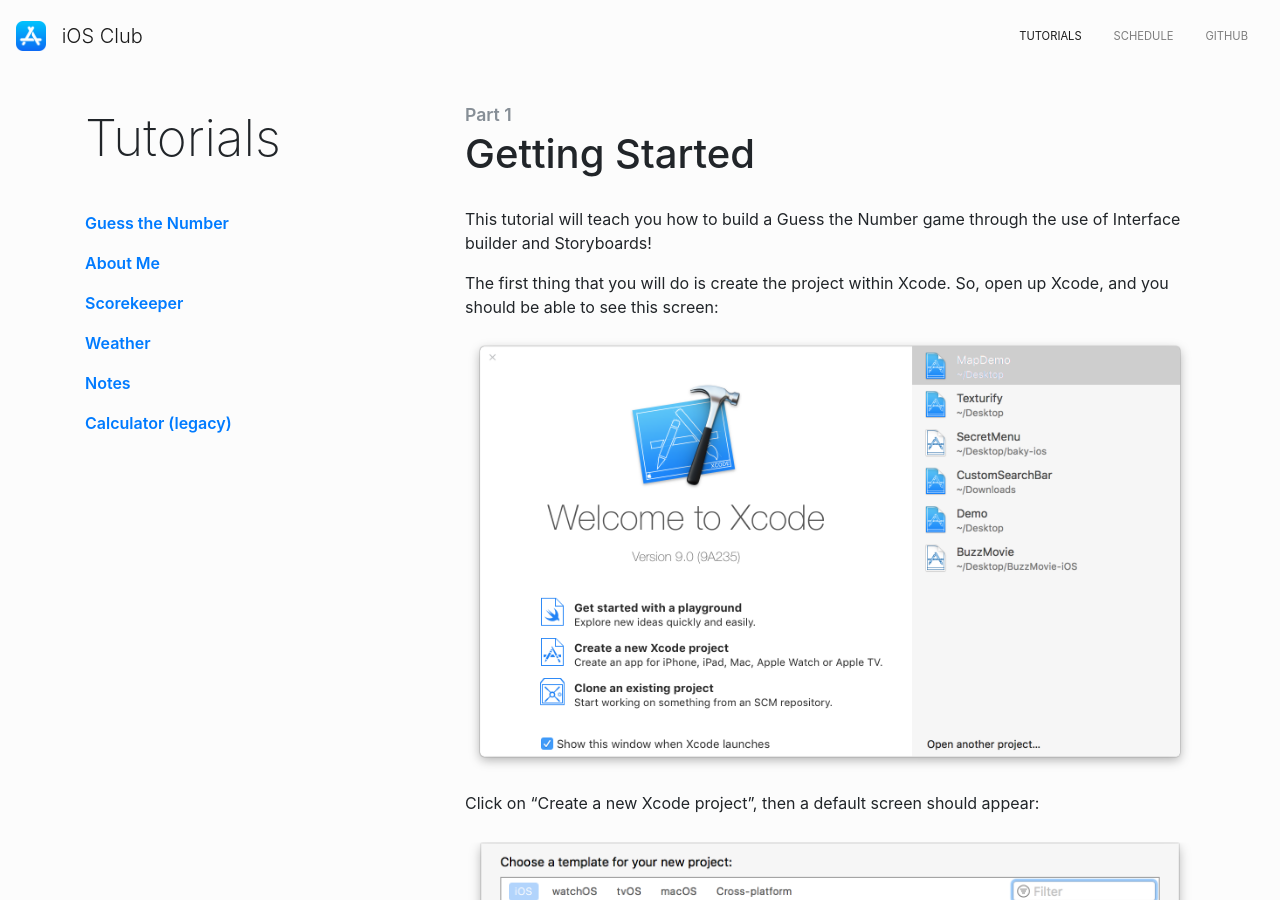
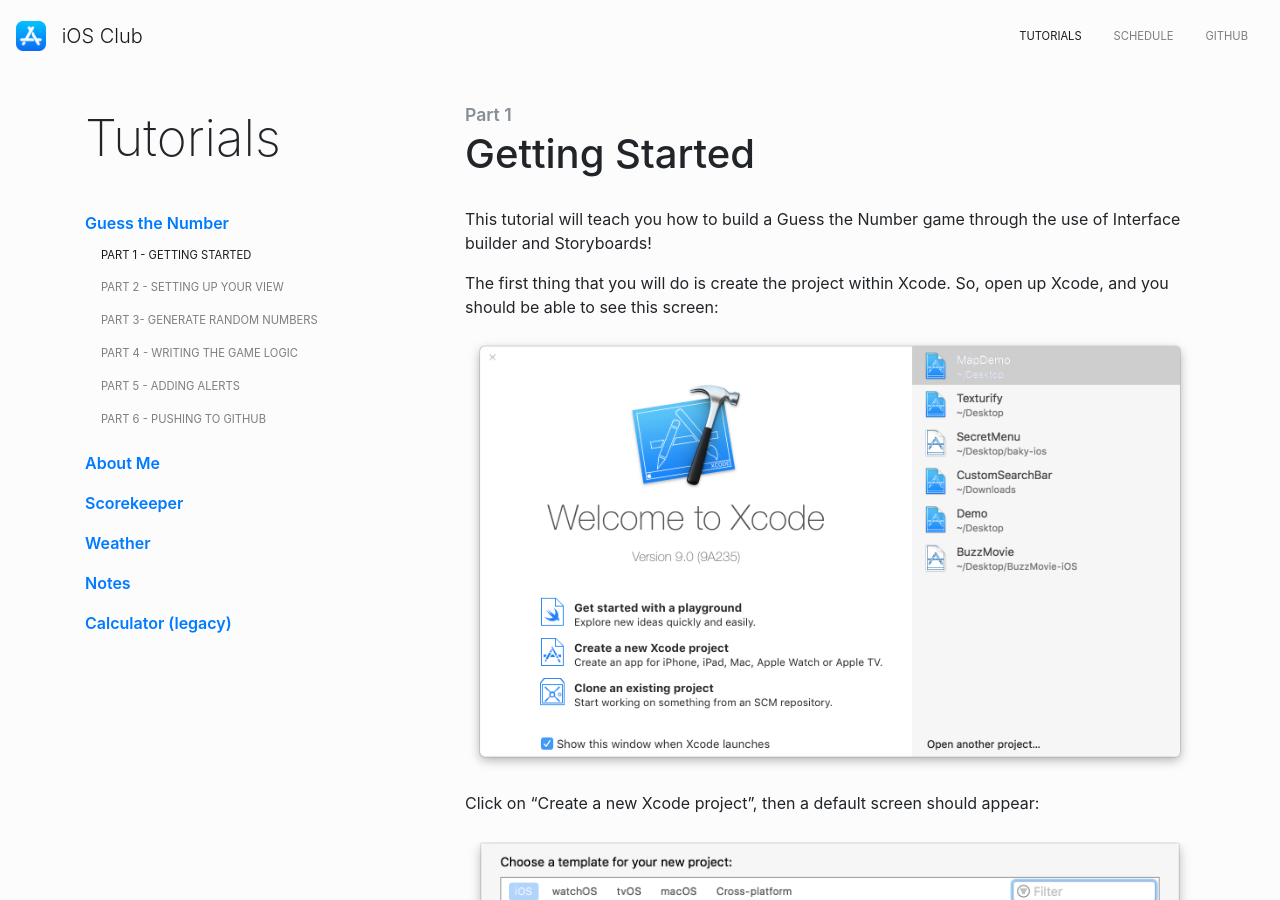
Before and after one commit to gauravtamhan/iosclub_website, a Jekyll site: the page built from tutorials/guess-the-number/part1.md, in a window 1280 px wide and 900 px high. Built offline with Jekyll 4.4.1, drawn with Linux system fonts in a browser that asks for light colours; nearby versions of some CDN libraries; comment, search, counter and statistics services are not loaded.

Commit message:
navs now stay open based on what page you are on

```diff
--- a/_includes/tutorial-dropdown.html
+++ b/_includes/tutorial-dropdown.html
@@ -5,7 +5,21 @@
             <a data-toggle="collapse" data-parent="#mainAccordion" href="#accordion-{{ num }}" aria-expanded="true" aria-controls="accordion-{{ num }}">
                 {{ tut.tutorial_title }}
             </a>
+            {% assign all_tut_urls = tut.folderitems | map: "page_url" %}
+            {% assign flag = true %}
+
+            {% for item in all_tut_urls %}
+            {% if page.url == item %}
+            {% assign flag = false %}
+            <div id="accordion-{{ num }}" class="collapse show" role="tabpanel">
+            {% break %}
+
+            {% endif %}
+            {% endfor %}
+
+            {% if flag %}
             <div id="accordion-{{ num }}" class="collapse" role="tabpanel">
+            {% endif %}
                 <nav class="nav flex-column">
                     {% for entry in tut.folderitems %}
                     {% if page.url == entry.page_url %}
--- a/_includes/tutorial-nav.html
+++ b/_includes/tutorial-sidenav.html
@@ -6,7 +6,21 @@
         <a data-toggle="collapse" data-parent="#masterAccordion" href="#accordion-{{ num }}" aria-expanded="true" aria-controls="accordion-{{ num }}">
             {{ tut.tutorial_title }}
         </a>
+        {% assign all_tut_urls = tut.folderitems | map: "page_url" %}
+        {% assign flag = true %}
+
+        {% for item in all_tut_urls %}
+        {% if page.url == item %}
+        {% assign flag = false %}
+        <div id="accordion-{{ num }}" class="collapse show" role="tabpanel">
+        {% break %}
+
+        {% endif %}
+        {% endfor %}
+
+        {% if flag %}
         <div id="accordion-{{ num }}" class="collapse" role="tabpanel">
+        {% endif %}
             <nav class="nav flex-column">
                 {% for entry in tut.folderitems %}
                 {% if page.url == entry.page_url %}
--- a/_layouts/tutorial_pages.html
+++ b/_layouts/tutorial_pages.html
@@ -24,7 +24,7 @@ layout: master
     <div class="row spacer">
         <div class="col-lg-3 side-menu">
             <h1 class="display-4 page-header">Tutorials</h1>
-            {% include tutorial-nav.html %}
+            {% include tutorial-sidenav.html %}
         </div>
         <div class="col-lg-8 offset-lg-1">
             <div class="post-header">
--- a/tutorials/guess-the-number/part1.md
+++ b/tutorials/guess-the-number/part1.md
@@ -27,4 +27,4 @@ Click "Next", and then save the project anywhere you want to on your computer:
 
 Now you have successfully created your new project on Xcode! In the next part, we will actually be creating the interface for the Guess the Number game.
 
-[](guess-the-number-part-2)
+[]({{ site.baseurl }}{% link tutorials/guess-the-number/part1.md %})
```
